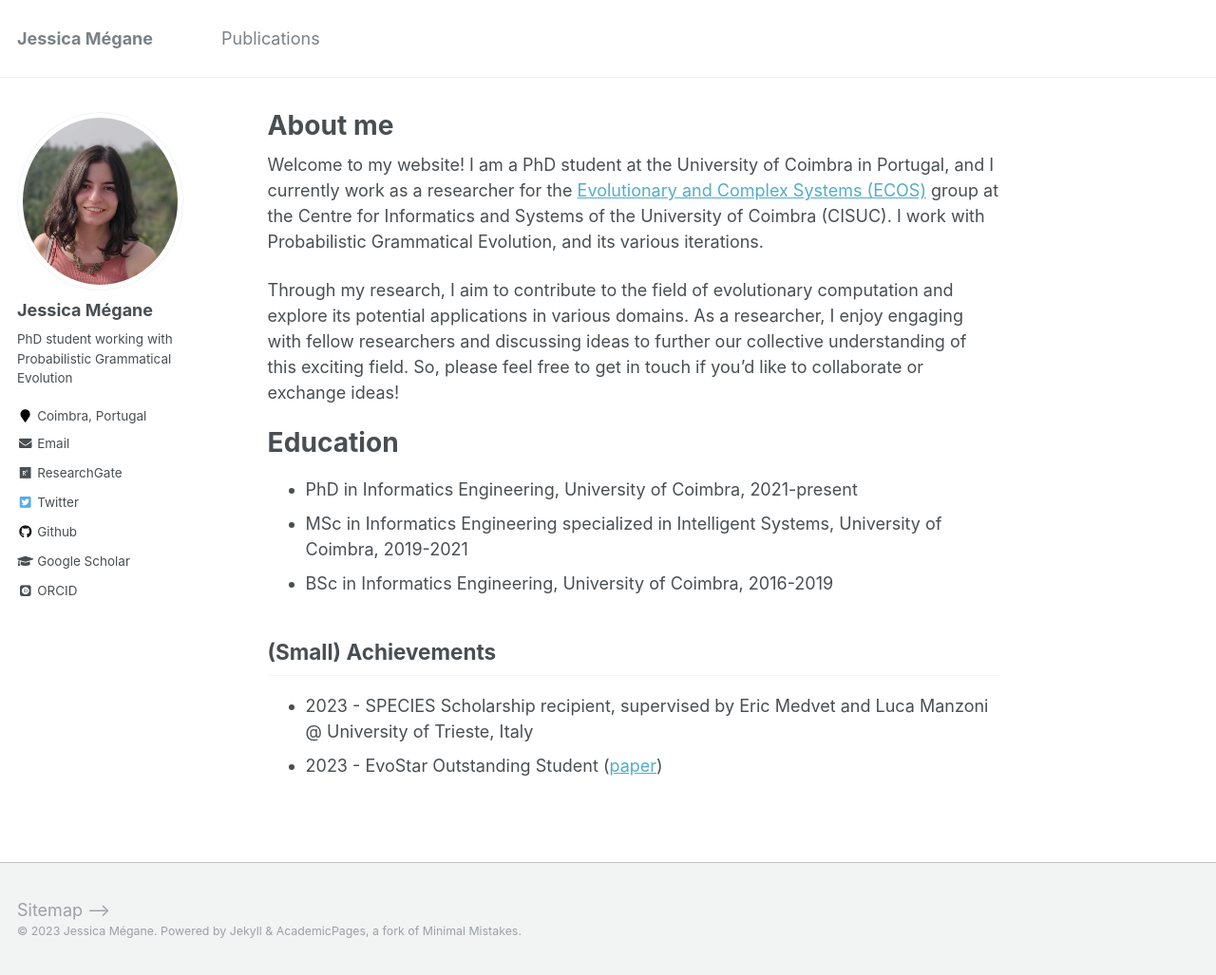
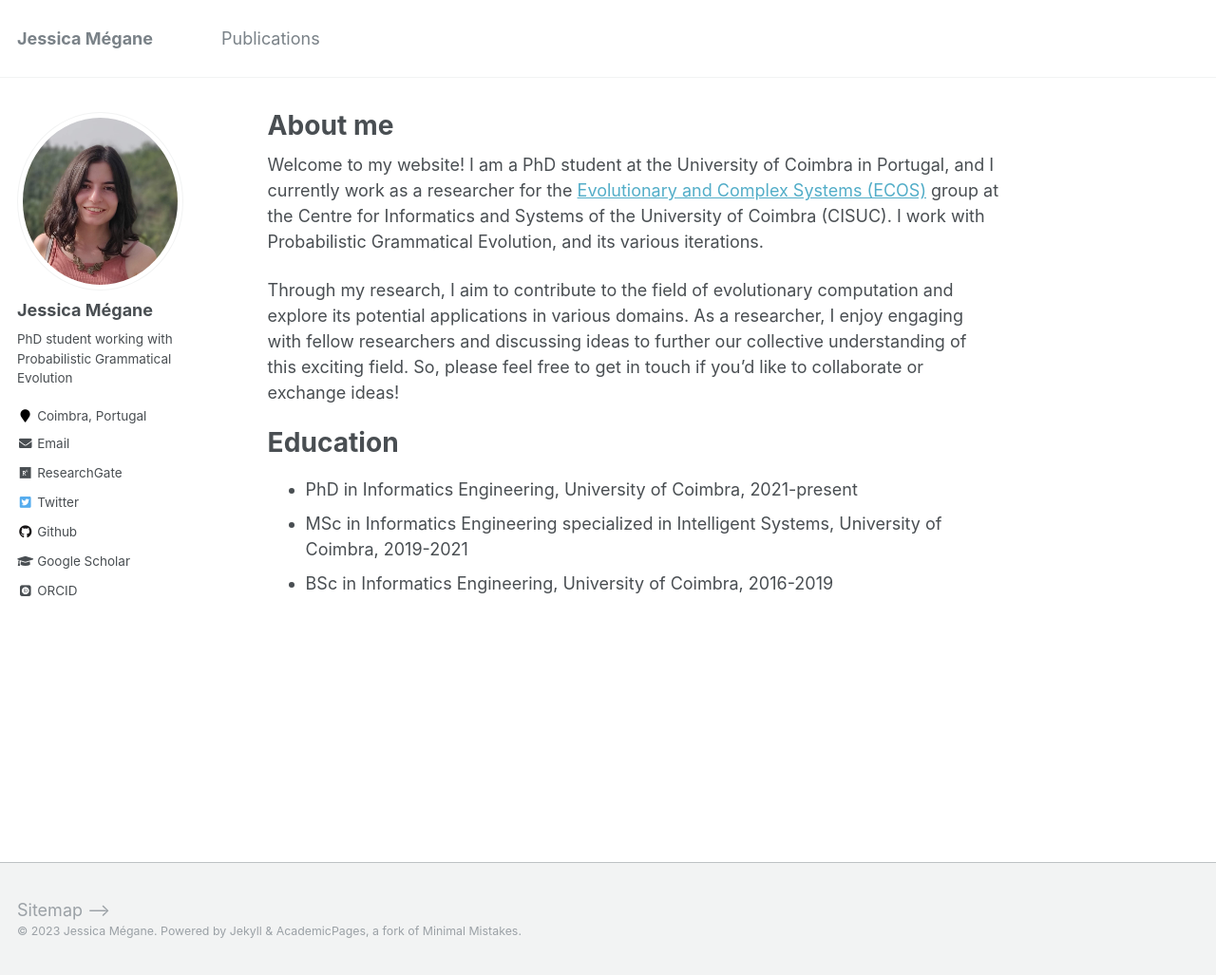
Before and after one commit to jessicamegane/jessicamegane.github.io, a Jekyll site: the page built from _pages/about.md, in a window 1280 px wide and 1027 px high. Shown: the whole window at 95% size. Built offline with Jekyll 4.4.1, drawn with Linux system fonts in a browser that asks for light colours; some web fonts are replaced.

Commit message:
remove page share using the right way

```diff
--- a/_config.yml
+++ b/_config.yml
@@ -225,7 +225,7 @@ defaults:
     values:
       layout: single
       author_profile: true
-      share: true
+      share: false
       comments: true
   # _portfolio
   - scope:
--- a/_layouts/single.html
+++ b/_layouts/single.html
@@ -64,7 +64,7 @@ layout: default
         {% include page__taxonomy.html %}
       </footer>
 
-      <!-- {% if page.share %}{% include social-share.html %}{% endif %} -->
+      {% if page.share %}{% include social-share.html %}{% endif %}
 
       {% include post_pagination.html %}
     </div>
--- a/_pages/about.md
+++ b/_pages/about.md
@@ -18,8 +18,3 @@ Education
 * PhD in Informatics Engineering, University of Coimbra, 2021-present
 * MSc in Informatics Engineering specialized in Intelligent Systems, University of Coimbra, 2019-2021
 * BSc in Informatics Engineering, University of Coimbra, 2016-2019
-
-(Small) Achievements
----
-* 2023 - SPECIES Scholarship recipient, supervised by Eric Medvet and Luca Manzoni @ University of Trieste, Italy
-* 2023 - EvoStar Outstanding Student ([paper](https://jessicamegane.pt/publication/2023-04-12-afm))
```
